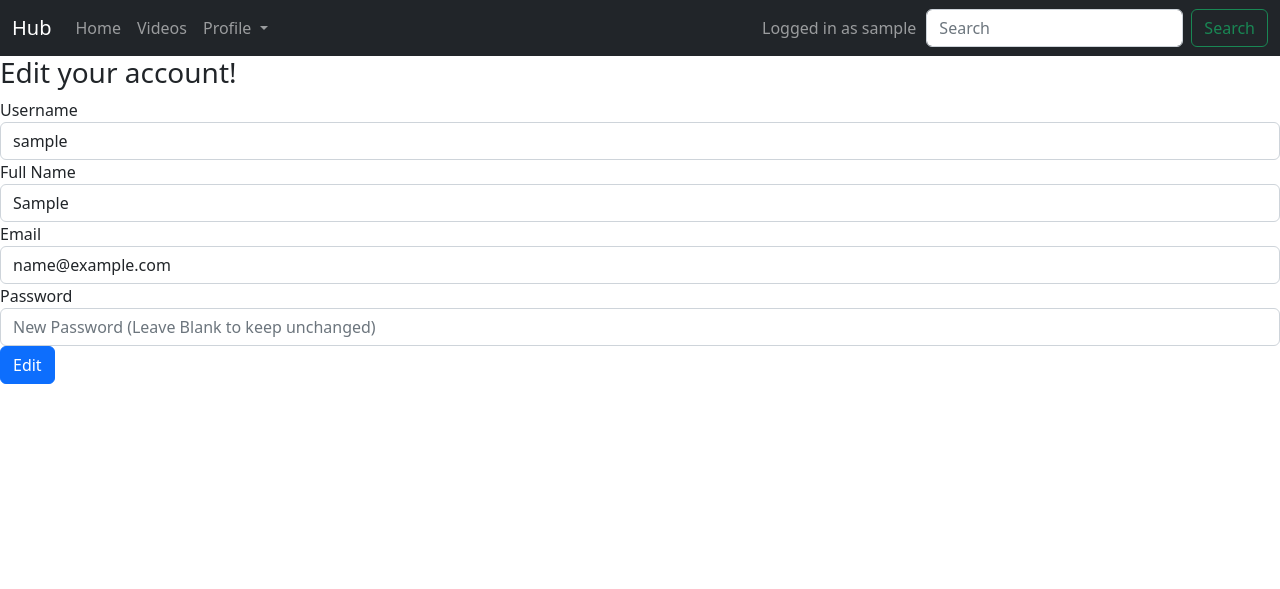
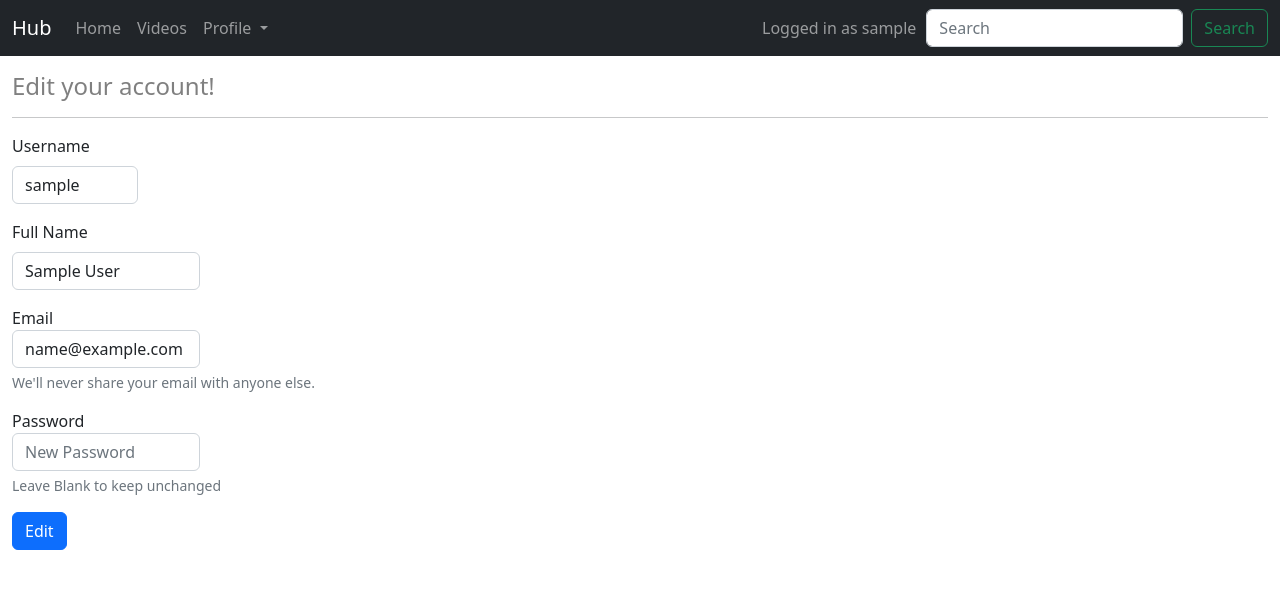
Before and after one commit to bernasx/netflixclone-django, a Django app: page /profile/edit in a window 1280 px wide. Shown: the top 589 px of the page. Run offline with Django 4.2, Linux system fonts and the light colour scheme; the visitor is signed in with stand-in values (Sample User, id 1).

Commit message:
Fixed login/signup/edit forms Added videos to a profile if looking at a producer

```diff
--- /dev/null
+++ b/hub/static/hub/css/userforms.css
@@ -0,0 +1,21 @@
+h4 {
+    color:gray
+}
+
+@media only screen and (min-width: 992px) {
+    #username {
+        width: 10%;
+    }
+
+    #password {
+        width: 15%;
+    }
+
+    #email {
+        width: 15%;
+    }
+
+    #fname {
+        width: 15%;
+    }
+}
--- a/hub/templates/hub/edit_user.html
+++ b/hub/templates/hub/edit_user.html
@@ -1,24 +1,33 @@
 {% extends './base.html'%}
 {% block content %}
-    <h3>Edit your account!</h3>
+{% load static %}
+<link rel="stylesheet" href="{% static 'hub/css/userforms.css' %}" type="text/css">
+<div class="container-fluid">
+    <h4 class="mt-3">Edit your account!</h4>
+    <hr>
     <form method="post" action="{% url 'edit_user' %}">
         {% csrf_token %}
-        <div class="form-group">
-            <label for="username">Username</label>
-            <input type="text" class="form-control" value={{user.username}} id="username" name="username" placeholder="Edit your username (use only letters and numbers)" Required>
-        </div>
-        <div class="form-group">
-            <label for="fname">Full Name</label>
-            <input type="text" class="form-control"  value={{user.fullname}} id="fname" name="fname" placeholder="Enter Your Full Name" Required>
-        </div>
-        <div class="form-group">
+        <div class="mb-3">
+            <label for="username" class="form-label">Username</label>
+            <input type="text" class="form-control" value="{{user.username}}" id="username" name="username" placeholder="Edit your username (use only letters and numbers)" Required>
+          </div>
+          <div class="mb-3">
+            <label for="fname" class="form-label">Full Name</label>
+            <input type="text" class="form-control" value="{{user.fullname}}" id="fname" name="fname" placeholder="Enter Your Full Name" Required>
+          </div>
+
+        <div class="mb-3">
             <label for="email">Email</label>
-            <input type="email" class="form-control"  value={{user.email}} id="email" name="email" placeholder="Enter Your Email Address" Required>
-        </div>
-        <div class="form-group">
-            <label for="pass">Password</label>
-            <input type="password" class="form-control" id="password" name="password" placeholder="New Password (Leave Blank to keep unchanged)">
-        </div>
-        <button type="submit" class="btn btn-primary">Edit</button>
+            <input type="email" class="form-control"  value="{{user.email}}" id="email" name="email" placeholder="Enter Your Email Address" aria-describedby="emailHelp" Required>
+            <div id="emailHelp" class="form-text">We'll never share your email with anyone else.</div>
+          </div>
+
+          <div class="mb-3">
+            <label for="password">Password</label>
+            <input type="password" class="form-control" id="password" name="password" placeholder="New Password" autocomplete="off" value="" aria-describedby="passwordHelp" >
+            <div id="passwordHelp" class="form-text">Leave Blank to keep unchanged</div>
+          </div>
+          <button type="submit" class="btn btn-primary">Edit</button>
     </form>
+</div>
 {% endblock content %}
--- a/hub/templates/hub/index.html
+++ b/hub/templates/hub/index.html
@@ -33,9 +33,9 @@
     </button>
 </div>
 
-<div class="container-fluid mt-4">
+<div class="container-fluid mb-4">
         <div class="row">
-            <h1 class="display-6">You should try</h1>
+            <h1 class="display-6 mt-4">You should try</h1>
         </div>
         <div class="row">
             {% for video in publicVideos%}
@@ -55,7 +55,7 @@
         {% if user.is_authenticated %}
             {% for producer in producers%}
             <div class="row">
-                <h1 class="display-6 mt-2">More from {{producer.username}}</h1>
+                <h1 class="display-6 mt-4">More from {{producer.username}}</h1>
             </div>
             <div class="row">
                 {% for video in producer.video_set.all%}
--- a/hub/templates/hub/videos/video_detail.html
+++ b/hub/templates/hub/videos/video_detail.html
@@ -20,7 +20,9 @@
         </div>
         <div class="col-1 col-lg-1"></div>
         <div class='col-4 col-lg-2'>
-            <button class='btn btn-primary'>Test Button</button>
+            {% if video.producer == user %}
+            <button class='btn btn-primary'>Edit Video</button>
+            {% endif %}
         </div>
     </div>
     <div class='row info-row'>
--- a/hub/views.py
+++ b/hub/views.py
@@ -91,7 +91,7 @@ def profile(request, pk=None):
 
     followers = Follower.objects.filter(follower=otherUser)
 
-    parameters = {'otherUser':otherUser.get_username(),
+    parameters = {'otherUser':otherUser,
     'followers':followers,
     'otherUserId':otherUser.id,
     'isProducer':otherUser.has_perm('hub.add_movie'),
@@ -149,7 +149,7 @@ class VideoDetailView(generic.DetailView):
         return context
 
     def get_object(self, queryset=None):
-        item = super().get_object(queryset)
-        item.views += 1
-        item.save()
-        return item
+        video = super().get_object(queryset)
+        video.views += 1
+        video.save()
+        return video
```
Also changed, not shown: hub/static/hub/css/profile.css (+15 -0 lines), hub/templates/hub/authentication/login.html (+15 -10 lines), hub/templates/hub/authentication/signup.html (+25 -16 lines), hub/templates/hub/profile.html (+26 -6 lines).
